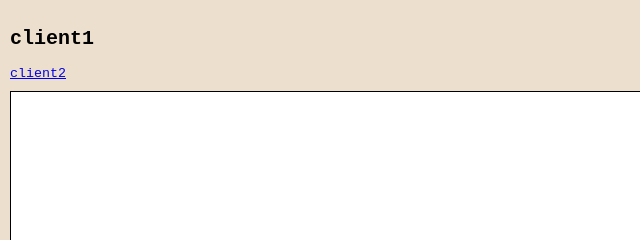
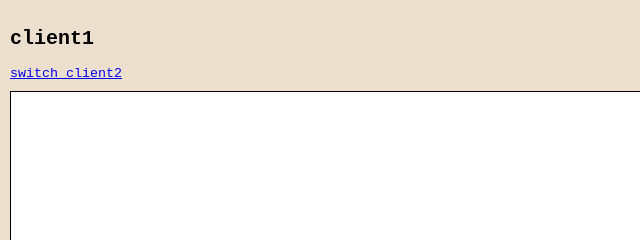
Before and after one commit to forhot2000/chat-window, a website: page client1.html in a window 1280 px wide. Shown: the top 240 px of the page, 0-640 px from the left. Drawn offline with Linux system fonts and the light colour scheme.

Commit message:
modify link text

```diff
--- a/client1.html
+++ b/client1.html
@@ -15,7 +15,7 @@
   <body>
     <div id="main">
       <h2>client1</h2>
-      <div><a href="./client2.html">client2</a></div>
+      <div><a href="./client2.html">switch client2</a></div>
       <div id="output"></div>
       <div id="input-panel">
         <textarea id="input" placeholder="input your message"></textarea>
```
Also changed, not shown: client2.html (+1 -1 lines).
